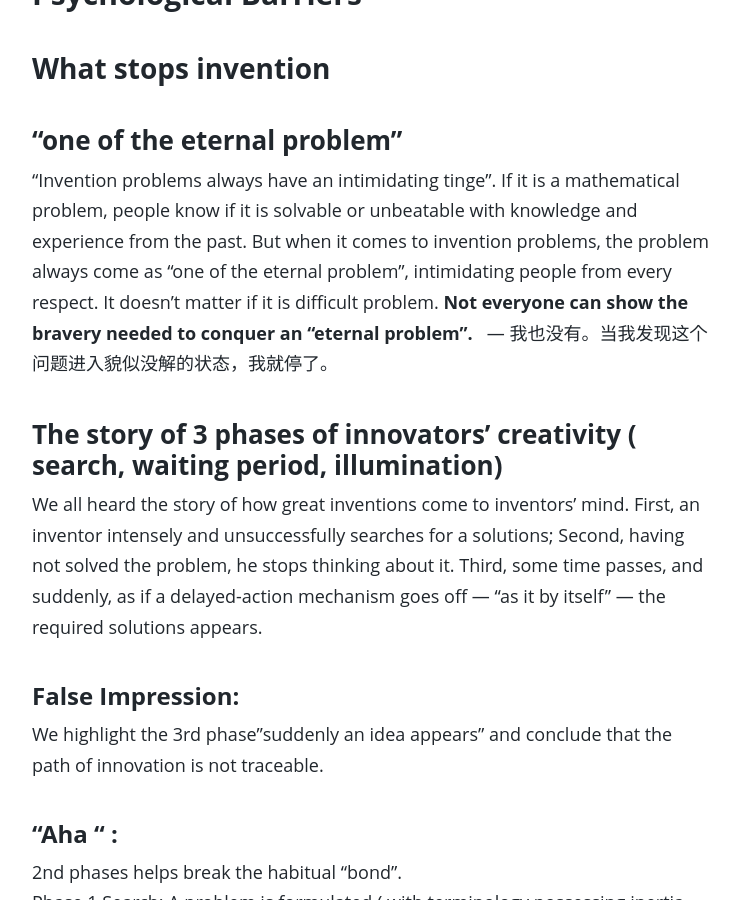
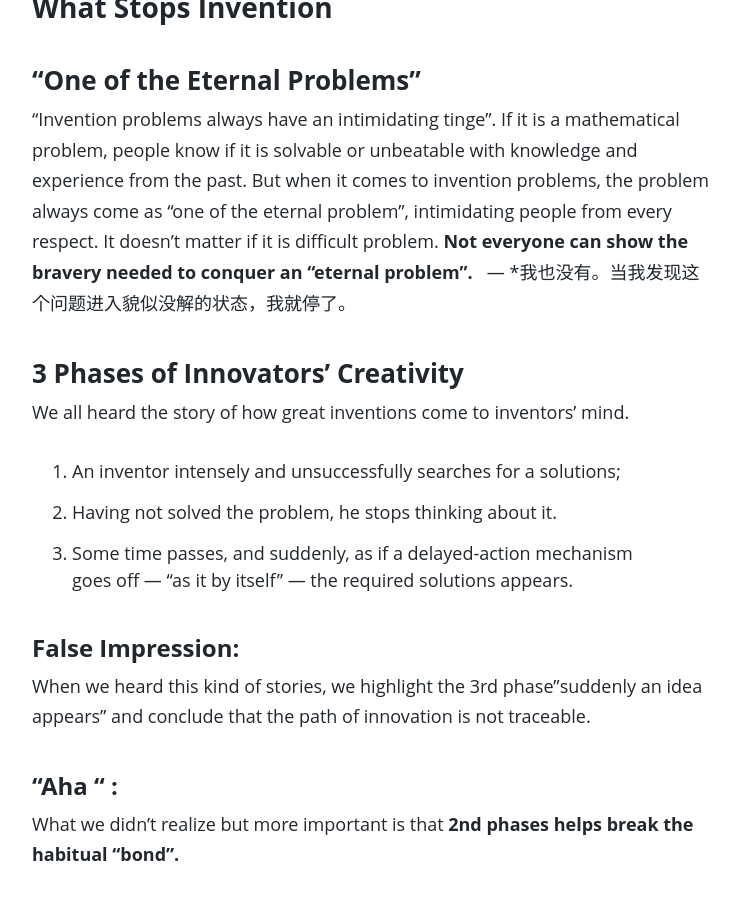
Before and after one commit to irisguanhong/irisguanhong.github.io, a Jekyll site: the page built from _posts/2017-04-16- How to be an inventor.md, in a window 1280 px wide and 900 px high, scrolled down 921 px. Shown: the whole window, without its empty margins (268-1007 px from the left). Built offline with Jekyll 4.4.1, drawn with Linux system fonts in a browser that asks for light colours; nearby versions of some CDN libraries; library files that are not in the unit come from our copies; comment, search, counter and statistics services are not loaded; some of the changed text lies outside the part shown.

Commit message:
update format

```diff
--- a/_posts/2017-04-16- How to be an inventor.md
+++ b/_posts/2017-04-16- How to be an inventor.md
@@ -2,37 +2,37 @@
 layout: post
 title:  How To Be An Inventor
 categories: blog
-description: An invention is the removal of technical contradictions. Ideal Machine helps to determine__ the direction to search__, while the Technical contradiction indicates __the obstacle that must be removed. __
+description: An invention is the removal of technical contradictions. Ideal Machine helps to determine the direction to search, while the Technical contradiction indicates the obstacle that must be removed.
 image: 170417-1.jpg
 ---
+
+Takeaways of Reading [The Innovation Algorithm][1]
 Created 170417
 By Iris
 
-Takeaways of Reading "The Inovtaion Algorithm”
-
 # Psychological Barriers
-## What stops invention
-### “one of the eternal problem”
+## What Stops Invention
+### “One of the Eternal Problems”
 “Invention problems always have an intimidating tinge”.
-If it is a mathematical problem, people know if it is solvable or unbeatable with knowledge and experience from the past. But when it comes to invention problems, the problem always come as “one of the eternal problem”, intimidating people from every respect. It doesn’t matter if it is difficult problem. **Not everyone can show the bravery needed to conquer an “eternal problem”.  ** — 我也没有。当我发现这个问题进入貌似没解的状态，我就停了。
-### The story of 3 phases of innovators’ creativity ( search, waiting period, illumination)
+If it is a mathematical problem, people know if it is solvable or unbeatable with knowledge and experience from the past. But when it comes to invention problems, the problem always come as “one of the eternal problem”, intimidating people from every respect. It doesn’t matter if it is difficult problem. **Not everyone can show the bravery needed to conquer an “eternal problem”.  ** — *我也没有。当我发现这个问题进入貌似没解的状态，我就停了。
+### 3 Phases of Innovators’ Creativity
 We all heard the story of how great inventions come to inventors’ mind.
-First, an inventor intensely and unsuccessfully searches for a solutions;
-Second, having not solved the problem, he stops thinking about it.
-Third, some time passes, and suddenly, as if a delayed-action mechanism goes off — “as it by itself” — the required solutions appears.
+1. An inventor intensely and unsuccessfully searches for a solutions;
+2. Having not solved the problem, he stops thinking about it.
+3. Some time passes, and suddenly, as if a delayed-action mechanism goes off — “as it by itself” — the required solutions appears.
 
 #### False Impression:
-We highlight the 3rd phase”suddenly an idea appears” and conclude that the path of innovation is not traceable.
+When we heard this kind of stories, we highlight the 3rd phase”suddenly an idea appears” and conclude that the path of innovation is not traceable.
 
 #### “Aha “ :
-2nd phases helps break the habitual “bond”.
-Phase 1 Search: A problem is formulated ( with terminology possessing inertia, and secretly forces thought into the direction opposite to where new ideas are present. )
-![]()
-![]()
-Phase 2: the interaction between parts are weaken and weaken until they break completely.
-![]()
-Then the inventor can easily reposition the parts, change the character of the interaction between them as so on. As a result, a new formation of the system appears.
-![]()
+What we didn’t realize but more important is that **2nd phases helps break the habitual “bond”. **
+1. Search: A problem is formulated ( with terminology possessing inertia, and secretly forces thought into the direction opposite to where new ideas are present. )
+![][image-1]
+![][image-2]
+2. Waiting Period: the interaction between parts are weaken and weaken until they break completely.
+![][image-3]
+3. Illumination: Then the inventor can easily reposition the parts, change the character of the interaction between them as so on. As a result, a new formation of the system appears.
+![][image-4]
 
 ### Machines are born weak, slowly gaining strength by absorbing many inventions. (Part 1-5)
 A naive and widespread opinion: new machines, mechanisms, and devices appear from out of nowhere. in the beginning there is nothing — then a great inventor comes along and develops a completely finished something.
@@ -52,27 +52,27 @@ Imagination must be systematically developed through special exercises.
 Its surface temperature is 100’ lower than on Earth, its atmosphere consists of methane, its oceans are made of ammonia, its gravity is ten times stronger than Earth’s, and its intelligent beings are birds.
 Think about automobiles, or houses for Arktura IV. This actually was an interview question from Google.
 2. How are you going to communicate with the visitors from other planet? if time is not linear, what may happen?
-![]()
+![][image-5]
 3. the spoon - the Cognitive Illusion and the status quo.
-![]()
+![][image-6]
 “Never try to bend the spoon. It is impossible. Instead, try to realize the truth: there is no spoon. It is not the spoon that bends. It is only yourself. “
 4. “Make the impossible possible, make invisible visible”
 i used to like keep this quote as my motto. But now I think it might be wrong. If you already think it is impossible, how could you make it possible?
 
 ## The value of SF
 ### What SF means to our life
-![]()
+![][image-7]
 ### The power of Fantasy
 Science fiction literature is the way to increase imagination and visualize the solution. SF helps** overcome psychological barriers** on the road to “crazy”ideas without which science cannot continue its development. Whatever a human being can imagine, others can make reality.  The bold idea has a higher probability of realization than the conservative one.
 ### Examples?
 1. *Wall-E* Eva
-![]()
+![][image-8]
 2.  3D print
-![]()
+![][image-9]
 3. GPS Tracking
-![]()
+
 4. iRobot
-![]()
+![][image-10]
 5. Wheelless car — hovercraft
 
 #### the SF scientists
@@ -101,7 +101,7 @@ It increase an inventor’s creative potential.
 ## The inventions
 ### Five level of inventions
 Altshuller analyzed 14 classes of inventions from 1965-1969 revealing the following dispersal:
-![]()
+![][image-11]
 
 1.  77% of registered inventions represent only **new designs**.
 2.  Sub-levels of Level Five, and the higher ones are involved with the utilization of **new discoveries**.
```
Also changed, not shown: other parts of _posts/2017-04-16- How to be an inventor.md (+20 -2 lines), 2 other files.
